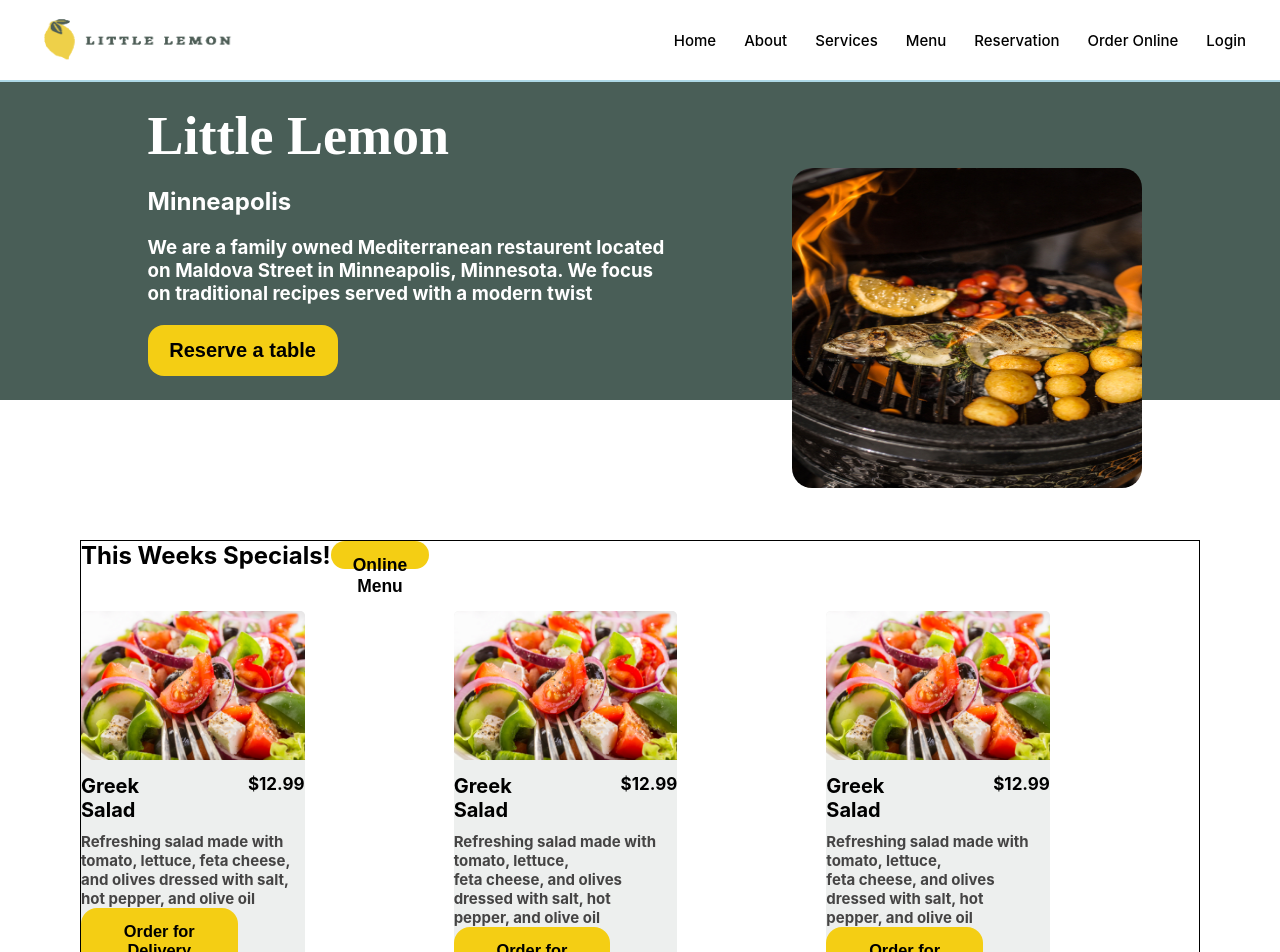
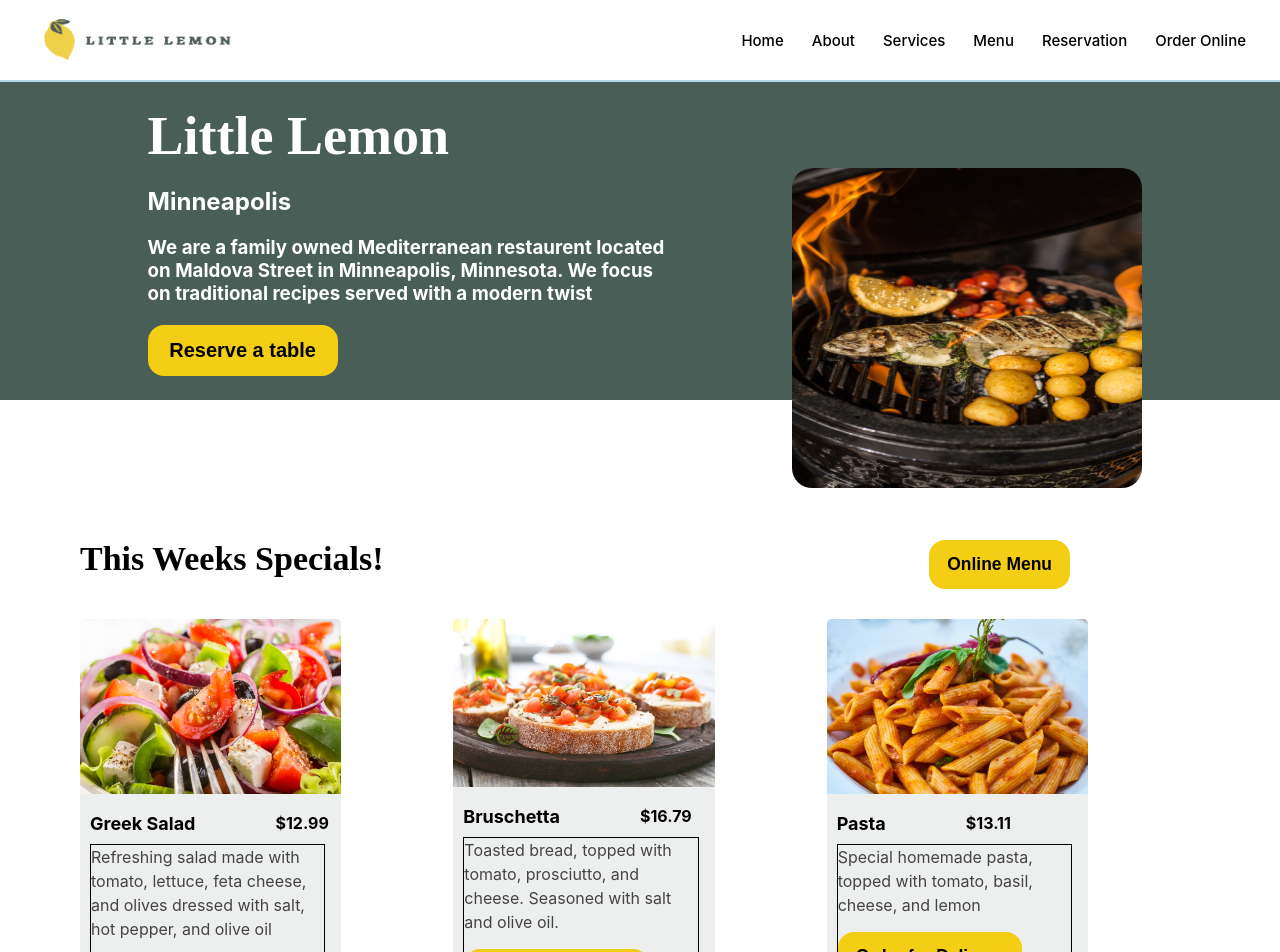
Before and after one commit to Mohamed-Ahlam/BookingLittleLemon-react, a React (Create React App) app: page / in a window 1280 px wide. Shown: the top 952 px of the page. Built offline with nearby package versions, Linux system fonts and the light colour scheme.

Commit message:
still doing cards

```diff
--- a/src/App.css
+++ b/src/App.css
@@ -84,9 +84,8 @@
 }
 
 
-                                    /* hero */
+                                    /* specials */
 .specials{
-    border: 1px solid black;
     position: relative;
     top: 140px;
 
@@ -95,10 +94,29 @@
 }
 .specialsHeader{
     display: flex;
+    margin-bottom: 30px;
+    /* justify-content: center; */
+    /* gap:30% */
 }
-.specialsHeader:nth-child(2){
-    border: 1px solid gold;
+.specialsHeader Button{
+    margin-right: 130px;
+
 }
+
+.specialsHeader h2{
+    flex-grow: 1;
+
+    font-size: 34px;
+    font-family: Markazi;
+    font-weight: bolder;
+}
+
+/* .pushRight{
+    margin-right: auto;
+
+} */
+
+
 
 .specialsGrid{
     display:grid;
@@ -107,10 +125,12 @@
 }
 
 .card{
-    width: 60%;
+    width: 70%;
+    text-align: start;
+
     background-color: #EDEFEE;
     border-radius: 5px;
-    margin-right: 20px;
+    /* margin-right: 20px; */
 
     /* add more transitions */
     transition: 0.3s;
@@ -128,27 +148,53 @@
 .cardHeader{
     display: flex;
     gap: 80px;
-    margin-top: 10px;
+    margin-top: 15px;
     margin-bottom: 10px;
+    margin-left: 10px;
+    font-weight: bolder;
+
 
 }
 .cardHeader h3{
-    font-size: 20px;
+    font-size: 18px;
+
 }
 .cardHeader p{
-    font-size: 17px;
-    font-weight: bolder;
+    font-size: 16px;
 }
 
 .cardDescription{
-    font-size: 15px;
-    font-weight: bold;
+    display: inline-block;
+    /* trying height and border to make cards the exact same placing */
+    height:200px;
+    border:1px solid black;
+    width: 90%;
+
+    margin-left: 10px;
+    font-size: 16px;
+    /* font-weight: bold; */
+    line-height: 1.5;
     color: #454444;
+}
+.cardDescription p{
+    margin-bottom: 25px;
+}
+
+.cardDescription Button{
+        /* trying these 3 to make cards the exact same placing */
+
+    margin-bottom: 20px;
+    position: relative;
+    bottom:10px;
+    /* left:40px */
 }
 
 .btn button{
-    width: 70%;
-    height: 10%;
+    /* width: 50%;
+    height: 100%; */
+
+    min-height:30px;
+    min-width: 120px;
 
     padding: 14px 18px;
     border-radius: 16px;
--- a/src/components/Nav.js
+++ b/src/components/Nav.js
@@ -15,7 +15,8 @@ function Nav(){
                 <div><a href="#">Menu</a></div>
                 <div><a href="#">Reservation</a></div>
                 <div><a href="#">Order Online</a></div>
-                <div><a href="#">Login</a></div>
+
+                {/* <div><a href="#">Login</a></div> */}
 
         </nav>
 
--- a/src/components/Specials.js
+++ b/src/components/Specials.js
@@ -5,10 +5,9 @@ function Specials(){
     return (
         <div className="specials">
             <div className="specialsHeader">
-            <h2>This Weeks Specials!</h2>
-            <Button input="Online Menu"/>
+            <h2 className="pushRight">This Weeks Specials!</h2>
+            <Button  input="Online Menu"/>
             </div>
-
 
             <div className="specialsGrid">
                 <div className="card">
@@ -25,13 +24,13 @@ function Specials(){
                 {/* gs */}
 
                 <div className="card">
-                    <img src="./images/salad.jpg" alt="greek salad" style={{width:"100%"}}/>
+                    <img src="./images/bruschetta.jpg" alt="bruschetta" style={{width:"100%"}}/>
                     <div className="cardHeader">
-                        <h3>Greek Salad</h3>
-                        <p>$12.99</p>
+                        <h3>Bruschetta</h3>
+                        <p>$16.79</p>
                     </div>
                     <div className="cardDescription">
-                        <p>Refreshing salad made with tomato, lettuce, <br/> feta cheese, and olives dressed with salt, hot <br/>pepper, and olive oil</p>
+                        <p>Toasted bread, topped with tomato, prosciutto, and cheese. Seasoned with salt and olive oil.</p>
                         <Button input="Order for Delivery"/>
                     </div>
                 </div>
@@ -39,13 +38,13 @@ function Specials(){
                 {/* fs */}
 
                 <div className="card">
-                    <img src="./images/salad.jpg" alt="greek salad" style={{width:"100%"}}/>
+                    <img src="./images/pasta.jpg" alt="pasta" style={{width:"100%"}}/>
                     <div className="cardHeader">
-                        <h3>Greek Salad</h3>
-                        <p>$12.99</p>
+                        <h3>Pasta</h3>
+                        <p>$13.11</p>
                     </div>
                     <div className="cardDescription">
-                        <p>Refreshing salad made with tomato, lettuce, <br/> feta cheese, and olives dressed with salt, hot <br/>pepper, and olive oil</p>
+                        <p>Special homemade pasta, topped with tomato, basil, cheese, and lemon</p>
                         <Button input="Order for Delivery"/>
                     </div>
                 </div>
```
